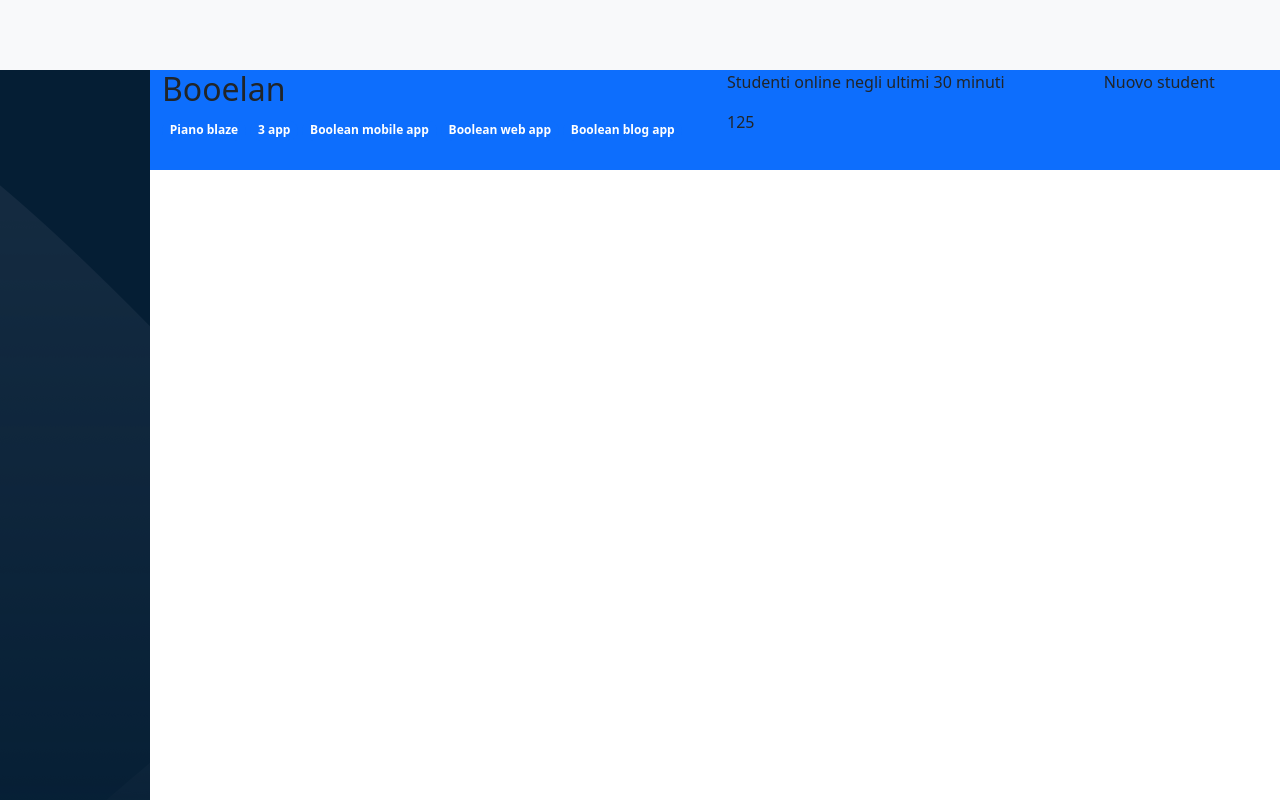
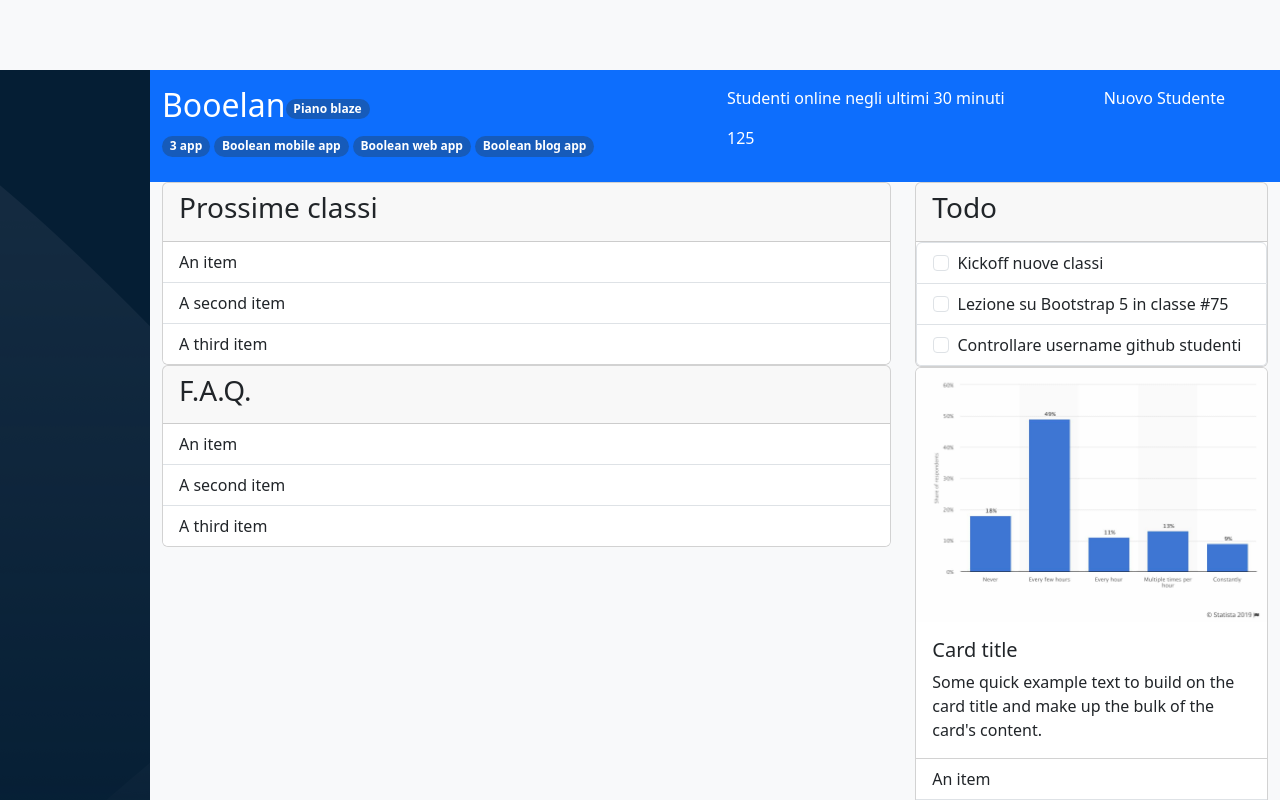
Before and after one commit to taddeoneri/html-css-bootstrap-dashboard, a plain HTML site: page index.html in a window 1280 px wide. Drawn offline with nearby package versions, Linux system fonts and the light colour scheme; files whose address does not match are found by name.

Commit message:
content aside & section main

```diff
--- a/index.html
+++ b/index.html
@@ -22,28 +22,93 @@
 
             </nav>
             <div class="content-main">
-                <div class="aside container-fluid bg-primary">
+                <div class="aside container-fluid bg-primary text-white py-3">
                     <div class="row d-flex">
                         <div class="col-12 col-md-4 col-lg-6">
-                            <h2>Booelan</h2>
-                            <span class="badge rounded-pill text-bg-primary">Piano blaze</span>
-                            <span class="badge rounded-pill text-bg-primary">3 app</span>
-                            <span class="badge rounded-pill text-bg-primary">Boolean mobile app</span>
-                            <span class="badge rounded-pill text-bg-primary">Boolean web app</span>
-                            <span class="badge rounded-pill text-bg-primary">Boolean blog app</span>
+                            <div class="d-flex align-items-center">
+                                <h2>Booelan</h2>
+                                <span class="badge rounded-pill">Piano blaze</span>
+                            </div>
+                            <div>
+                                <span class="badge rounded-pill">3 app</span>
+                                <span class="badge rounded-pill">Boolean mobile app</span>
+                                <span class="badge rounded-pill">Boolean web app</span>
+                                <span class="badge rounded-pill">Boolean blog app</span>
+                            </div>
                         </div>
                         <div class="col-12 col-md-4 col-lg-4">
                             <p>Studenti online negli ultimi 30 minuti</p>
                             <p>125</p>
                         </div>
                         <div class="col-12 col-md-4 col-lg-2">
-                            <p>Nuovo student</p>
+                            <p>Nuovo Studente</p>
                             <span></span>
                         </div>
                     </div>
                 </div>
-                <div class="section-main container-fluid bg-light"></div>
-
+                <div class="section-main container-fluid bg-light">
+                    <div class="row">
+                        <div class="col-12 col-lg-8">
+                            <div class="card">
+                                <div class="card-header">
+                                  <h3>Prossime classi</h3>
+                                </div>
+                                <ul class="list-group list-group-flush">
+                                  <li class="list-group-item">An item</li>
+                                  <li class="list-group-item">A second item</li>
+                                  <li class="list-group-item">A third item</li>
+                                </ul>
+                            </div>
+                              <div class="card">
+                                <div class="card-header">
+                                  <h3>F.A.Q.</h3>
+                                </div>
+                                <ul class="list-group list-group-flush">
+                                  <li class="list-group-item">An item</li>
+                                  <li class="list-group-item">A second item</li>
+                                  <li class="list-group-item">A third item</li>
+                                </ul>
+                            </div>
+                        </div>
+                        <div class="col-12 col-lg-4">
+                            <div class="card">
+                                <div class="card-header">
+                                  <h3>Todo</h3>
+                                </div>
+                                <ul class="list-group">
+                                    <li class="list-group-item">
+                                      <input class="form-check-input me-1" type="checkbox" value="" id="firstCheckboxStretched">
+                                      <label class="form-check-label stretched-link" for="firstCheckboxStretched">Kickoff nuove classi</label>
+                                    </li>
+                                    <li class="list-group-item">
+                                      <input class="form-check-input me-1" type="checkbox" value="" id="secondCheckboxStretched">
+                                      <label class="form-check-label stretched-link" for="secondCheckboxStretched">Lezione su Bootstrap 5 in classe #75</label>
+                                    </li>
+                                    <li class="list-group-item">
+                                      <input class="form-check-input me-1" type="checkbox" value="" id="thirdCheckboxStretched">
+                                      <label class="form-check-label stretched-link" for="thirdCheckboxStretched">Controllare username github studenti</label>
+                                    </li>
+                                </ul>
+                            </div>
+                            <div class="card">
+                                <img src="./img/stats.jpeg" class="card-img-top" alt="Stats">
+                                <div class="card-body">
+                                  <h5 class="card-title">Card title</h5>
+                                  <p class="card-text">Some quick example text to build on the card title and make up the bulk of the card's content.</p>
+                                </div>
+                                <ul class="list-group list-group-flush">
+                                  <li class="list-group-item">An item</li>
+                                  <li class="list-group-item">A second item</li>
+                                  <li class="list-group-item">A third item</li>
+                                </ul>
+                                <div class="card-body">
+                                  <a href="#" class="card-link">Card link</a>
+                                  <a href="#" class="card-link">Another link</a>
+                                </div>
+                            </div>
+                        </div>
+                    </div>
+                </div>
             </div>
         </main>
     </div>
--- a/style/style.css
+++ b/style/style.css
@@ -22,6 +22,6 @@ main{
     height: 100%;
     overflow-y: auto;
 }
-.aside{
-    height: 100px;
+.rounded-pill{
+    background-color: #165bba;
 }
```
